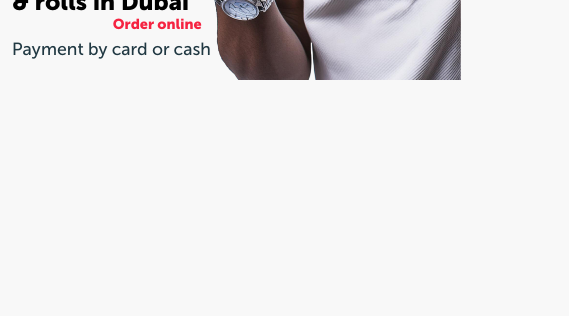
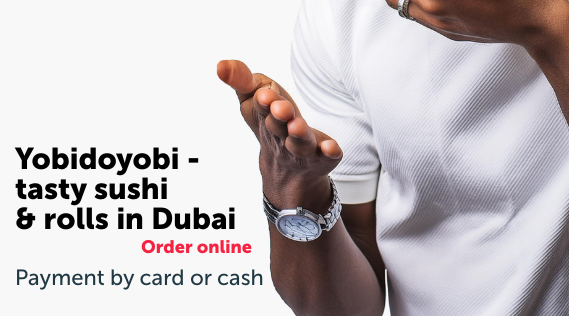
Before and after one commit to PerfZero/yobi, a plain HTML site: page index.html in a window 390 px wide. Shown: the part 865-1181 px from the top of the page, 569 px wide, since content can reach past the window. Before the commit the page ends 945 px from the top, so only its background shows below. Drawn offline with Linux system fonts and the light colour scheme.

Commit message:
Update main.css

```diff
--- a/css/main.css
+++ b/css/main.css
@@ -341,11 +341,7 @@ button {
 
 @media only screen and (max-width: 576px) {
 
-    body {
-    zoom: 0.8; /* Измените это значение по вашему усмотрению */
-    /* или */
-    transform: scale(1);
-  }
+
   .container {
     padding-right: 10px;
     display: flex;
```
